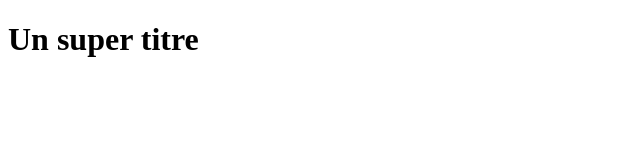
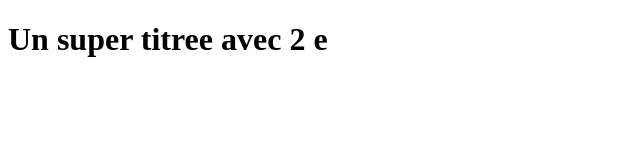
Before and after one commit to LouisGue/TP_TCDT1, a plain HTML site: page index.html in a window 1280 px wide. Shown: the whole page, without its empty margins (0-640 px from the left). Drawn offline with Linux system fonts and the light colour scheme.

Commit message:
modification du titre : un super titre -> un super titree avec 2 e

```diff
--- a/index.html
+++ b/index.html
@@ -5,6 +5,6 @@
 	<link rel=’stylesheet’ type=’text/css’ href=’styles.css’>
 </head>
 <body>
-	<h1>Un super titre</h1>
+	<h1>Un super titree avec 2 e</h1>
 </body>
 </html>
```
